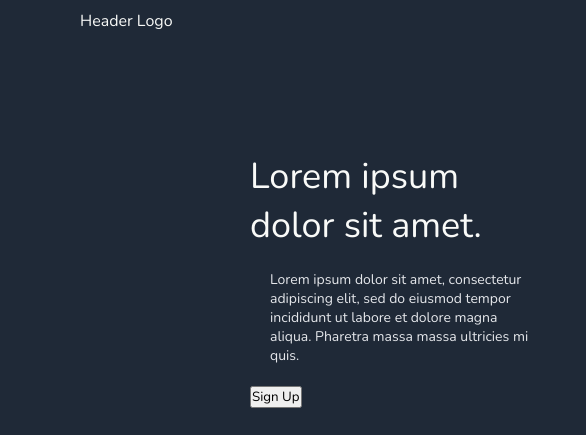
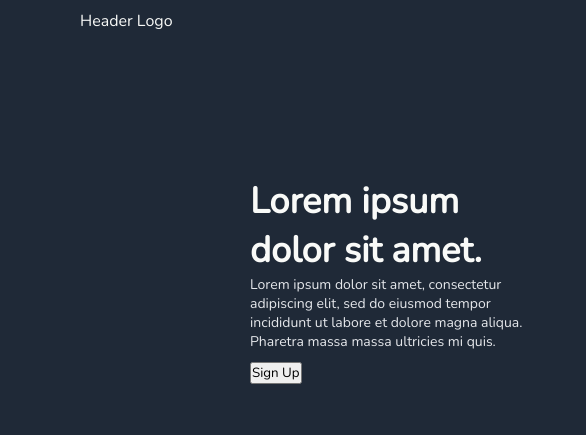
Before and after one commit to dev-yoga/winter-evening, a plain HTML site: page index.html in a window 1280 px wide. Shown: the top 435 px of the page, 0-586 px from the left. Drawn offline with nearby package versions, Linux system fonts and the light colour scheme; grey boxes are pictures that could not be loaded.

Commit message:
herotext, infotext

```diff
--- a/styles.css
+++ b/styles.css
@@ -45,7 +45,8 @@ ul {
 .infotext {
     font-size: 14px;
     color: #E5E7EB;
-    padding: 20px;
+    padding-bottom: 10px;
+    padding-top: 0;
 }
 
 .leftinfo {
@@ -94,6 +95,7 @@ ul {
 .herotext {
     font-size: 36px;
     color: #f9faf8;
+    font-weight: 900;
 }
 
 .quotesection {
```
